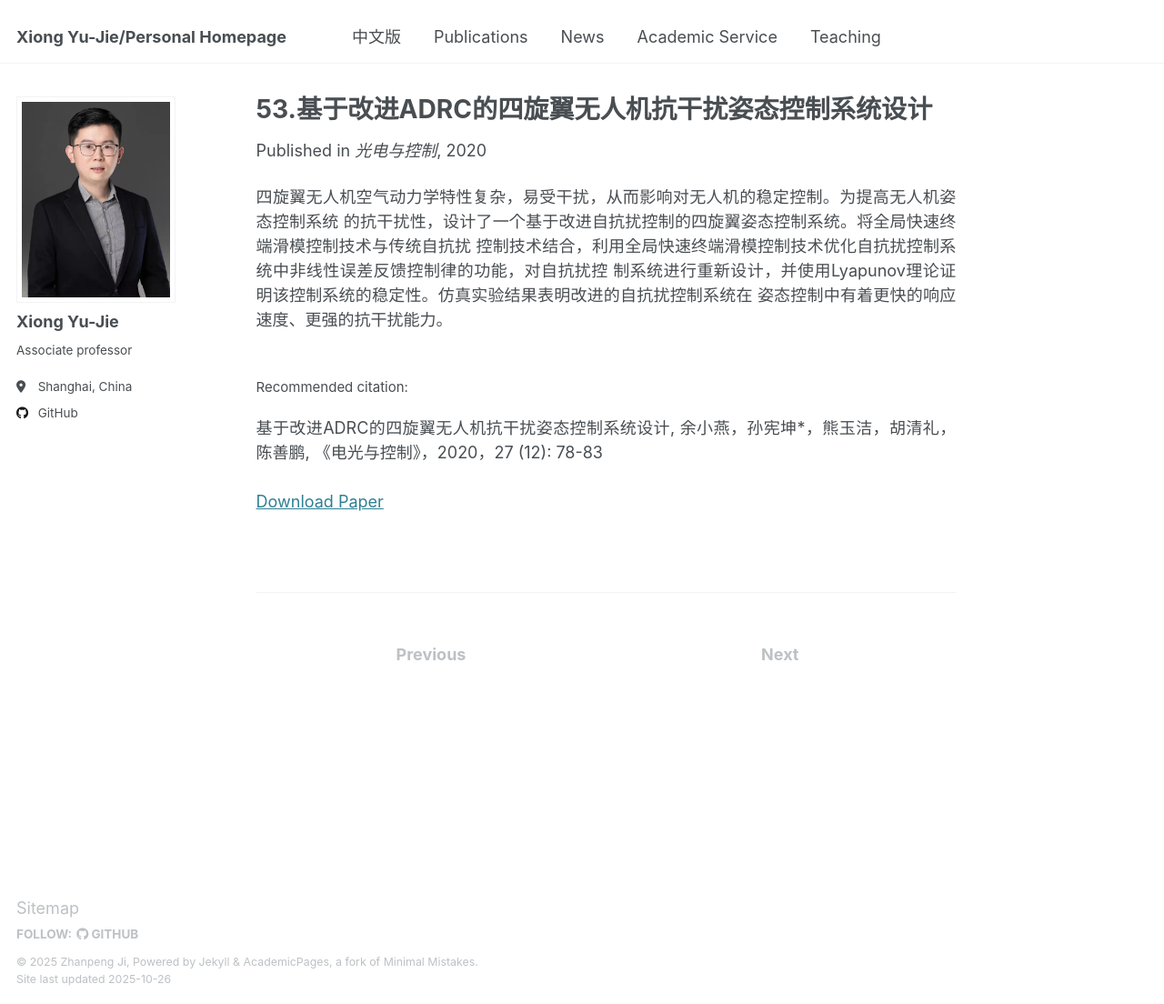
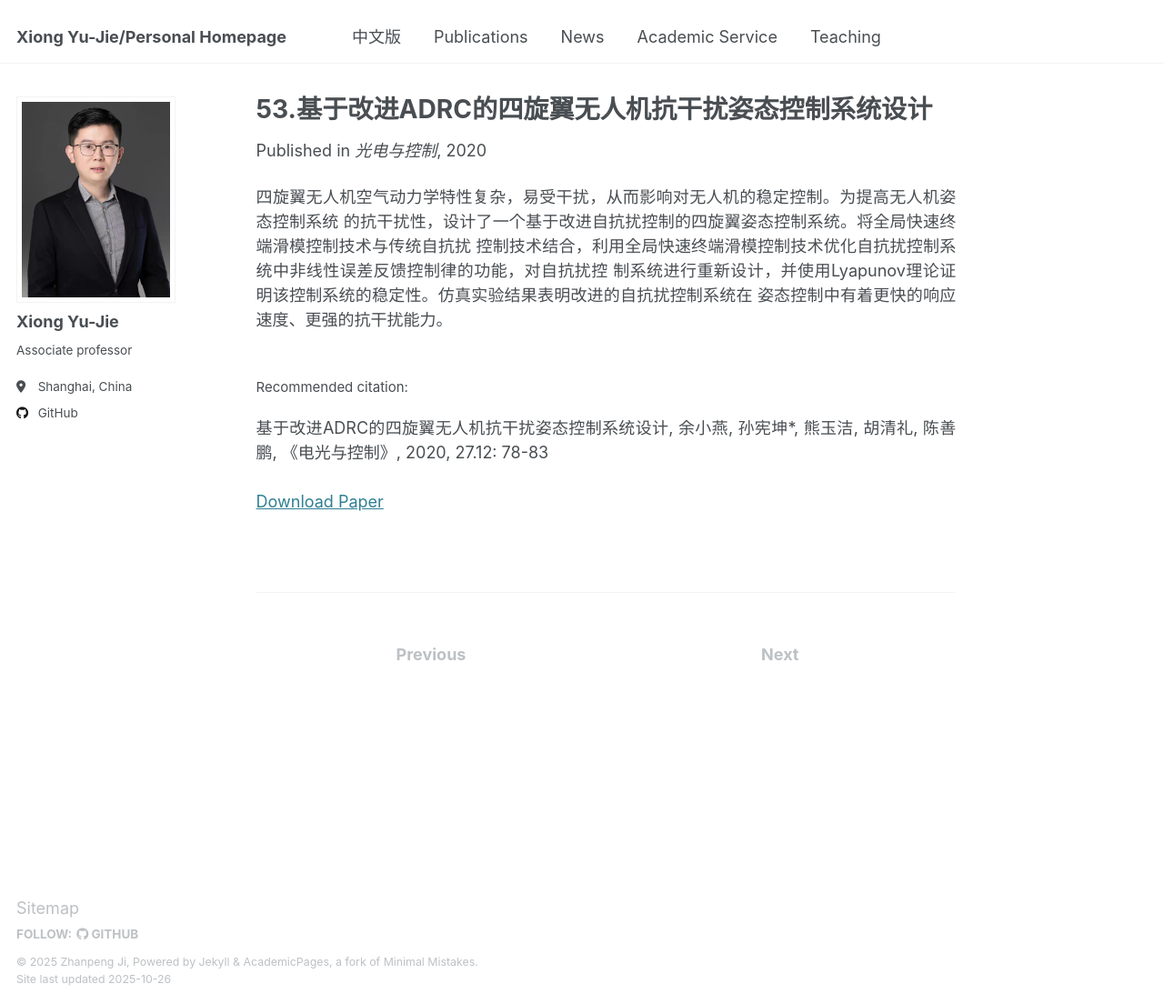
Before and after one commit to X-Lab-CN/introduce, a Jekyll site: the page built from _publications/2019-11-10-paper-title-number-1.md, in a window 1280 px wide and 1104 px high. Shown: the whole window at 91% size. Built offline with Jekyll 4.4.1, drawn with Linux system fonts in a browser that asks for light colours.

Commit message:
Update 2019-11-10-paper-title-number-1.md

```diff
--- a/_publications/2019-11-10-paper-title-number-1.md
+++ b/_publications/2019-11-10-paper-title-number-1.md
@@ -7,7 +7,7 @@ excerpt: '<div style="text-align: justify;">An improved ADRC - based attitude co
 date: 2020-11-10
 venue: '光电与控制'
 paperurl: 'http://xiongyujie.cn/files/基于改进ADRC的四旋翼无人机抗干扰姿态控制系统设计_余小燕.pdf'
-citation: '<br/><div style="text-align: justify;">基于改进ADRC的四旋翼无人机抗干扰姿态控制系统设计, 余小燕，孙宪坤*，熊玉洁，胡清礼，陈善鹏, 《电光与控制》，2020，27 (12): 78-83</div>'
+citation: '<br/><div style="text-align: justify;">基于改进ADRC的四旋翼无人机抗干扰姿态控制系统设计, 余小燕, 孙宪坤*, 熊玉洁, 胡清礼, 陈善鹏, 《电光与控制》, 2020, 27.12: 78-83</div>'
 ---
 
 <div style="text-align: justify;">四旋翼无人机空气动力学特性复杂，易受干扰，从而影响对无人机的稳定控制。为提高无人机姿态控制系统 的抗干扰性，设计了一个基于改进自抗扰控制的四旋翼姿态控制系统。将全局快速终端滑模控制技术与传统自抗扰 控制技术结合，利用全局快速终端滑模控制技术优化自抗扰控制系统中非线性误差反馈控制律的功能，对自抗扰控 制系统进行重新设计，并使用Lyapunov理论证明该控制系统的稳定性。仿真实验结果表明改进的自抗扰控制系统在 姿态控制中有着更快的响应速度、更强的抗干扰能力。</div>
```
